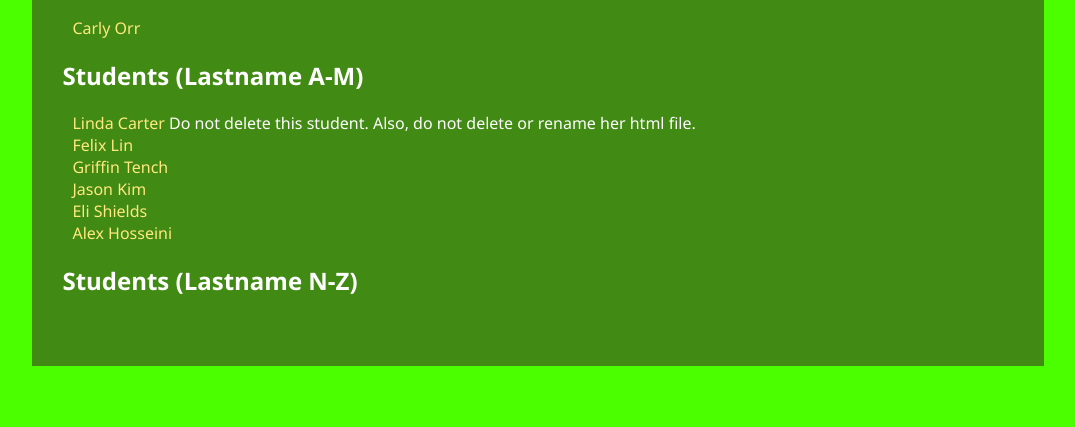
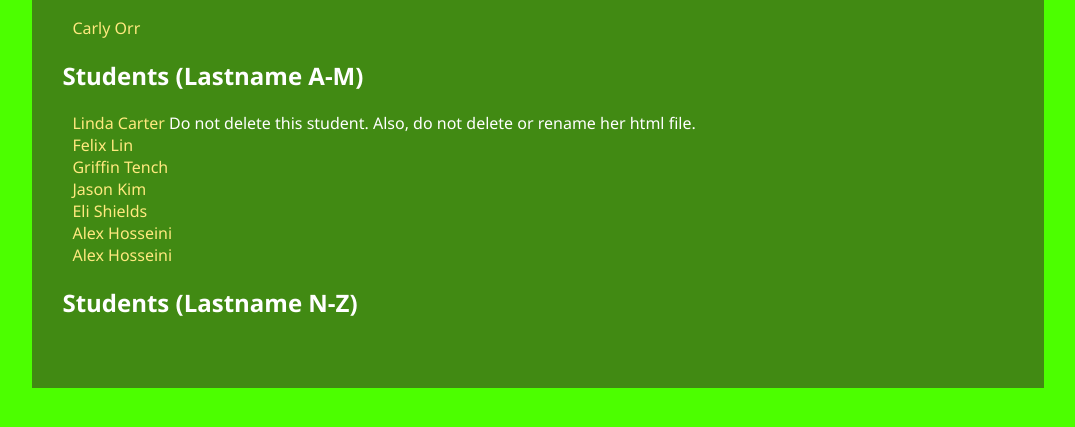
Before and after one commit to xenon234/durian, a plain HTML site: page Index.html in a window 1280 px wide. Shown: the part 227-654 px from the top of the page, without its empty margins (102-1177 px from the left). Drawn offline with Linux system fonts and the light colour scheme.

```diff
--- a/Index.html
+++ b/Index.html
@@ -28,7 +28,7 @@
 	   <li><a href="EliShields.html">Eli Shields</a></li>
 
      <li><a href="AlexHosseini.html">Alex Hosseini</a></li>
-
+		<li><a href="AlexHosseini.html">Alex Hosseini</a></li>
 
         </ul>
 
```
